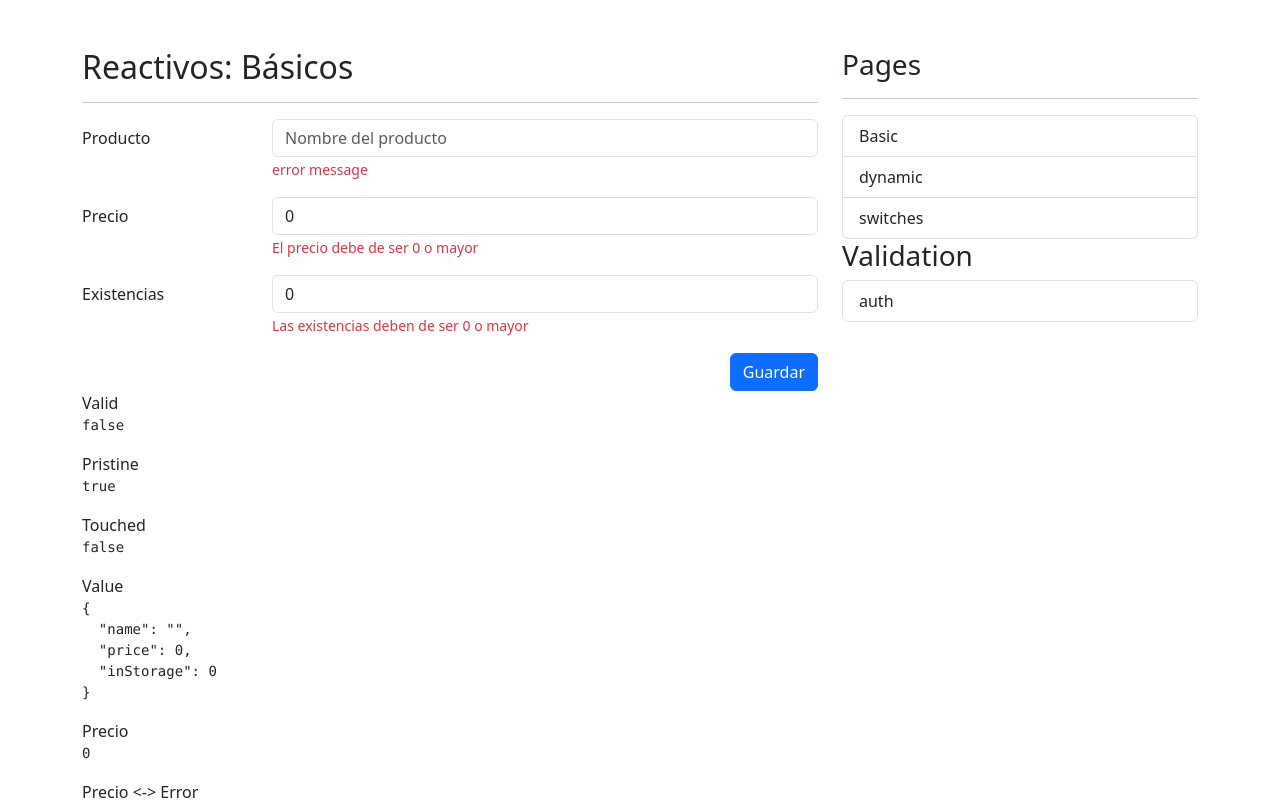
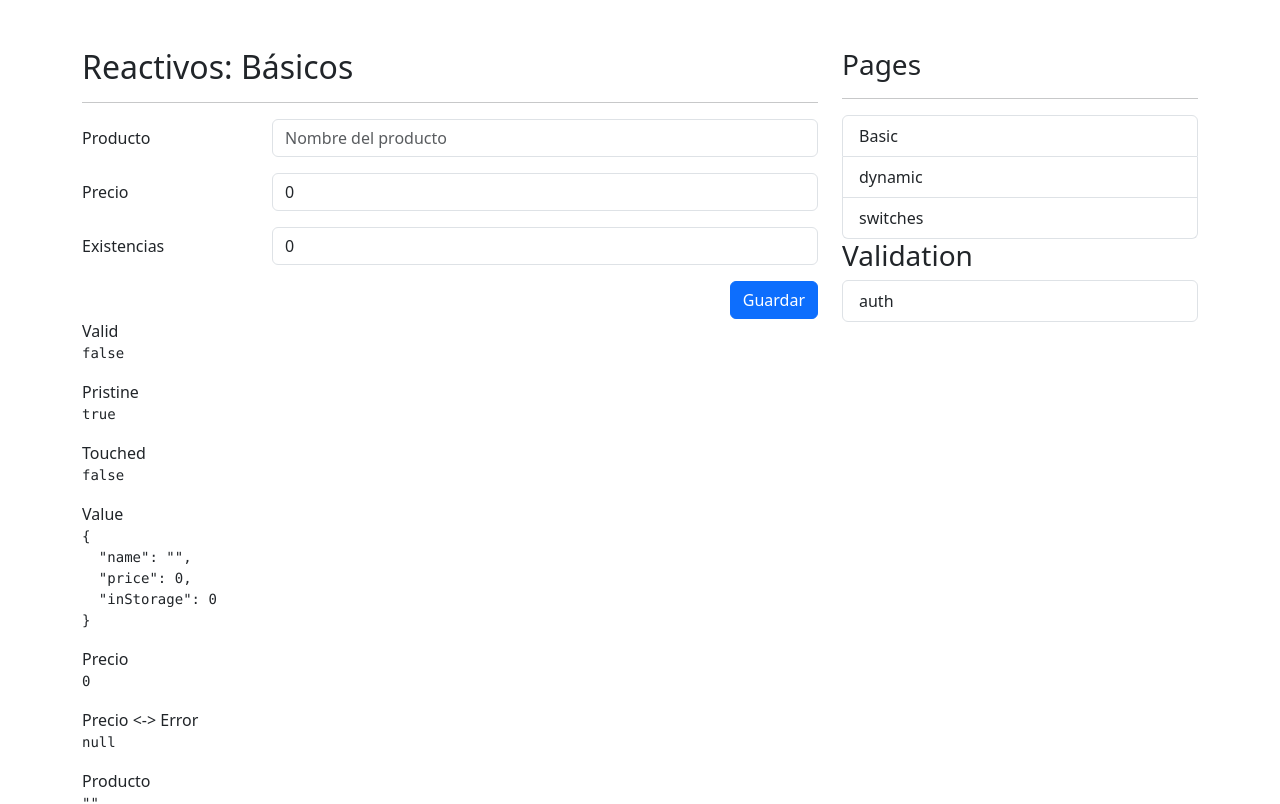
Before and after one commit to JoseMiguel01012570345/reactive_form, an Angular app: page /reactive in a window 1280 px wide. Shown: the top 804 px of the page. Built offline with nearby package versions, Linux system fonts and the light colour scheme.

Commit message:
extending form group to validations in input box

```diff
--- a/src/app/reactive/pages/basicPage/basicPage.component.html
+++ b/src/app/reactive/pages/basicPage/basicPage.component.html
@@ -16,9 +16,9 @@
                            formControlName="name"
                            placeholder="Nombre del producto">
 
-                           <span class="form-text text-danger">
+                           <span *ngIf="isValidField('name')" class="form-text text-danger">
                                <!-- Debe de ser de 3 letras -->
-                               error message
+                               {{ getFieldError('name') }}
                             </span>
                         </div>
                     </div>
@@ -31,8 +31,8 @@
                             class="form-control"
                             formControlName="price"
                             placeholder="Precio del producto">
-                            <span class="form-text text-danger">
-                                El precio debe de ser 0 o mayor
+                            <span class="form-text text-danger" *ngIf="isValidField('price')">
+                                {{getFieldError('price')}}
                             </span>
                         </div>
             </div>
@@ -43,11 +43,11 @@
                 <div class="col-sm-9">
                     <input type="number"
                     class="form-control"
-                            formControlName="inStorage"
-                           placeholder="Existencias del producto">
+                    formControlName="inStorage"
+                    placeholder="Existencias del producto">
 
-                    <span class="form-text text-danger">
-                         Las existencias deben de ser 0 o mayor
+                    <span class="form-text text-danger" *ngIf="isValidField('inStorage')">
+                        {{getFieldError('inStorage')}}
                     </span>
                 </div>
             </div>
--- a/src/app/reactive/pages/basicPage/basicPage.component.ts
+++ b/src/app/reactive/pages/basicPage/basicPage.component.ts
@@ -8,16 +8,39 @@ import { FormBuilder, FormControl, FormGroup , Validators } from '@angular/forms
 })
 export class BasicPageComponent {
 
-    public myForm: any
+    public myForm: FormGroup
 
     constructor( private fb: FormBuilder){
 
         this.myForm = this.fb.group({
             name: ['' , [ Validators.required , Validators.minLength(3) ]] ,
-            price: [0 , ] ,
+            price: [0 , [Validators.required , Validators.min(0)] ] ,
             inStorage: [0 , [Validators.required , Validators.min(0)]] ,
         })
     }
 
+    isValidField( field:string ): boolean | null {
 
+        return this.myForm.controls[field].errors &&
+        this.myForm.controls[field].touched
+    }
+
+    getFieldError(field:string):string | null {
+
+        if( !this.myForm.controls[field]) return null
+
+        const errors = this.myForm.controls[field].errors || {}
+
+        for (const key of Object.keys(errors)) {
+            switch(key){
+                case 'required':
+                return 'this field is required'
+                case 'minlength':
+                    return `minimum required ${errors['minlength'].requiredLength} caracters.`
+                case 'min':
+                    return 'minimum is 0'
+            }
+        }
+        return null
+    }
  }
```
